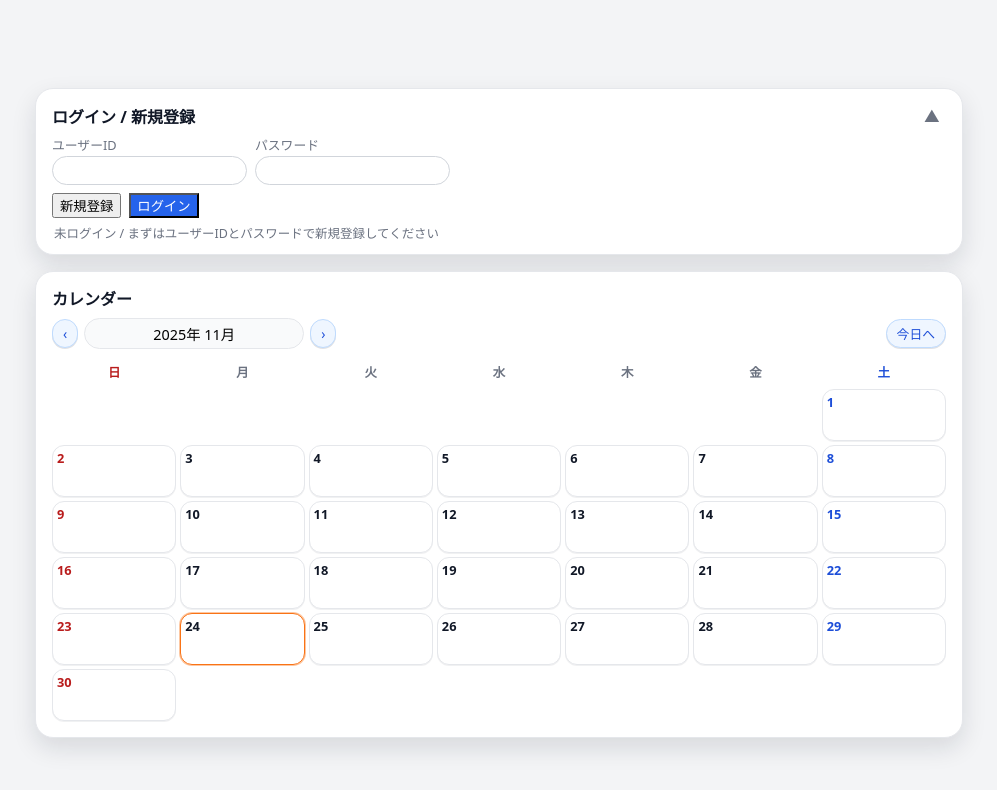
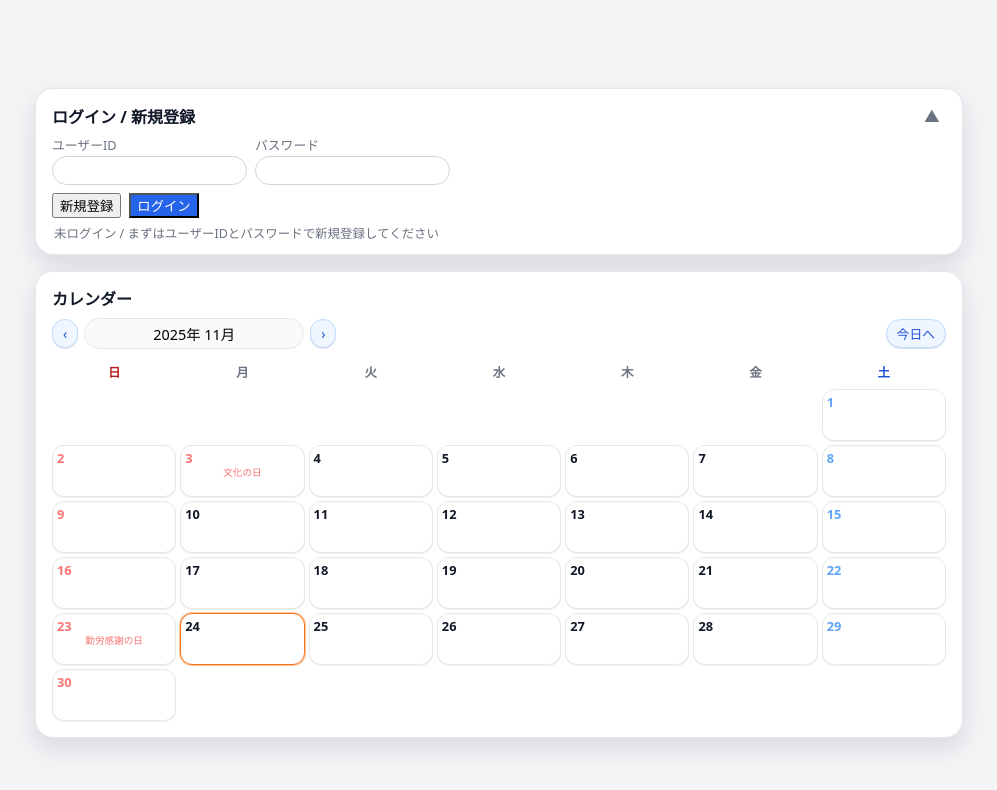
Before and after one commit to potepote3150/calendar-check, a plain HTML site: page index.html in a window 1280 px wide. Shown: the whole page, without its empty margins (141-1138 px from the left). Drawn offline with Linux system fonts and the light colour scheme.

Commit message:
Add files via upload

```diff
--- a/index.html
+++ b/index.html
@@ -404,11 +404,13 @@ body.theme-notebook #monthLabel::after {
   color: #111827;
 }
 
-.day.sun .day-number {
-  color: #b91c1c;
+/* 土日・祝日の日付色 */
+.day.sun .day-number,
+.day.holiday .day-number {
+  color: #f97373; /* 薄めの赤 */
 }
 .day.sat .day-number {
-  color: #1d4ed8;
+  color: #60a5fa; /* 薄めの青 */
 }
 
 .day.today {
@@ -424,6 +426,15 @@ body.theme-notebook #monthLabel::after {
 .day.selected {
   box-shadow: 0 0 0 2px rgba(59, 130, 246, 0.6);
   border-color: #2563eb;
+}
+
+/* 祝日名ラベル */
+.holiday-label {
+  font-size: 0.6rem;
+  color: #f97373;
+  margin-top: 1px;
+  line-height: 1.1;
+  text-align: center;
 }
 
 .mark-icon {
@@ -869,11 +880,16 @@ body.theme-dark .calendar-grid .day-number {
   color: #e5e7eb;
 }
 
-body.theme-dark .calendar-grid .day.sun .day-number {
+body.theme-dark .calendar-grid .day.sun .day-number,
+body.theme-dark .calendar-grid .day.holiday .day-number {
   color: #fecaca;
 }
 body.theme-dark .calendar-grid .day.sat .day-number {
   color: #bfdbfe;
+}
+
+body.theme-dark .holiday-label {
+  color: #fecaca;
 }
 
 body.theme-dark .calendar-grid .day.today {
@@ -1077,7 +1093,7 @@ body.theme-dark #toast {
             <button id="todayBtn" class="today-btn" type="button">今日へ</button>
           </div>
           <div class="calendar-grid" id="calendarGrid"></div>
-          <!-- ここに凡例バー & 選択中情報がJSで挿入される -->
+          <!-- 凡例 & 選択中情報はJSで挿入 -->
         </div>
       </section>
     </main>
@@ -1962,6 +1978,50 @@ function updateSelectedInfo() {
   infoEl.appendChild(textSpan);
 }
 
+// ===== 祝日判定（日本の主な祝日） =====
+function getHolidayName(year, month, day) {
+  const m = month + 1;
+  const key = `${m}-${day}`;
+  const fixed = {
+    "1-1": "元日",
+    "2-11": "建国記念の日",
+    "2-23": "天皇誕生日",
+    "4-29": "昭和の日",
+    "5-3": "憲法記念日",
+    "5-4": "みどりの日",
+    "5-5": "こどもの日",
+    "8-11": "山の日",
+    "11-3": "文化の日",
+    "11-23": "勤労感謝の日"
+  };
+  if (fixed[key]) return fixed[key];
+
+  // ハッピーマンデー系
+  function getNthWeekdayOfMonth(year, monthZero, weekday, nth) {
+    let count = 0;
+    for (let d = 1; d <= 31; d++) {
+      const dt = new Date(year, monthZero, d);
+      if (dt.getMonth() !== monthZero) break;
+      if (dt.getDay() === weekday) {
+        count++;
+        if (count === nth) return d;
+      }
+    }
+    return null;
+  }
+
+  // 成人の日: 1月第2月曜
+  if (m === 1 && day === getNthWeekdayOfMonth(year, 0, 1, 2)) return "成人の日";
+  // 海の日: 7月第3月曜
+  if (m === 7 && day === getNthWeekdayOfMonth(year, 6, 1, 3)) return "海の日";
+  // 敬老の日: 9月第3月曜
+  if (m === 9 && day === getNthWeekdayOfMonth(year, 8, 1, 3)) return "敬老の日";
+  // スポーツの日: 10月第2月曜
+  if (m === 10 && day === getNthWeekdayOfMonth(year, 9, 1, 2)) return "スポーツの日";
+
+  return "";
+}
+
 // ===== カレンダー描画 =====
 function dateKey(year, month, day) {
   const m = (month + 1).toString().padStart(2, "0");
@@ -1999,12 +2059,19 @@ function renderCalendar() {
   for (let day = 1; day <= daysInMonth; day++) {
     const cell = document.createElement("div");
     cell.className = "day";
+
     const num = document.createElement("div");
     num.className = "day-number";
     num.textContent = day;
+
+    const holidayLabel = document.createElement("div");
+    holidayLabel.className = "holiday-label";
+
     const icon = document.createElement("div");
     icon.className = "mark-icon";
+
     cell.appendChild(num);
+    cell.appendChild(holidayLabel);
     cell.appendChild(icon);
 
     const key = dateKey(currentYear, currentMonth, day);
@@ -2013,6 +2080,13 @@ function renderCalendar() {
     const dow = (firstDow + (day - 1)) % 7;
     if (dow === 0) cell.classList.add("sun");
     else if (dow === 6) cell.classList.add("sat");
+
+    // 祝日判定
+    const holidayName = getHolidayName(currentYear, currentMonth, day);
+    if (holidayName) {
+      cell.classList.add("holiday");
+      holidayLabel.textContent = holidayName;
+    }
 
     if (key === todayKey) {
       cell.classList.add("today");
@@ -2090,7 +2164,6 @@ function animateCalendar(direction) {
   const grid = document.getElementById("calendarGrid");
   if (!grid) return;
   grid.classList.remove("anim-left", "anim-right", "anim-fade");
-  // 再適用用にリフロー
   void grid.offsetWidth;
   if (direction === "left") {
     grid.classList.add("anim-left");
@@ -2782,7 +2855,6 @@ function init() {
   updateLoginStatusUI();
   updateSelectedInfo();
 
-  // ローカルセッションから自動ログイン
   tryAutoLoginFromLocal();
 }
 
```
